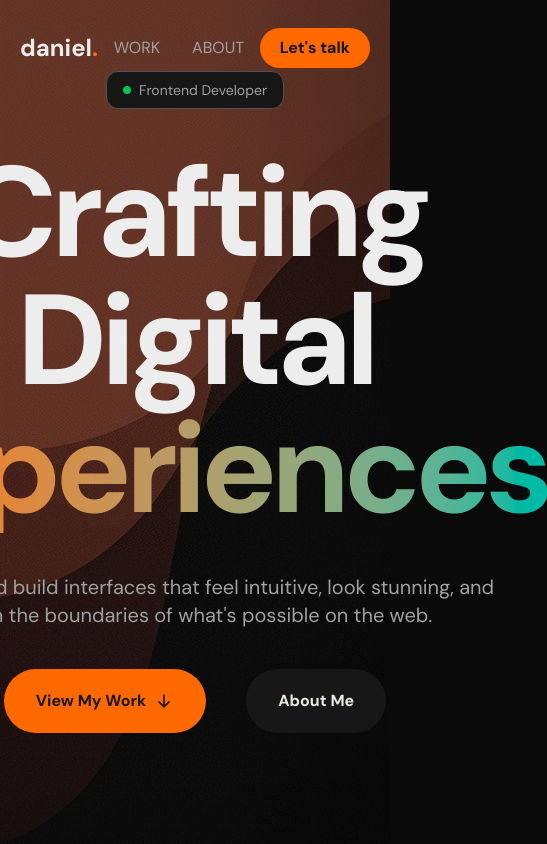
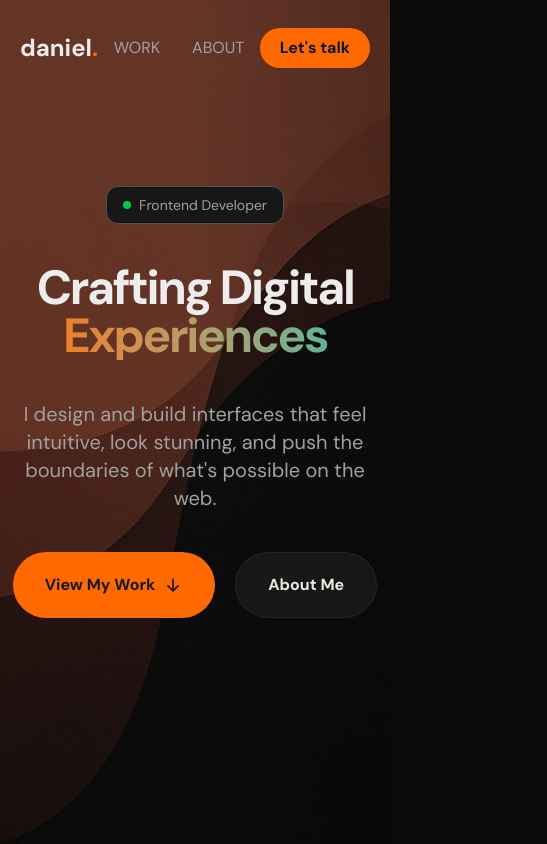
Before and after one commit to danielekeberg/POR2, a Next.js app: page / in a window 390 px wide. Shown: the top 844 px of the page, 547 px wide, since content can reach past the window. Built offline with nearby package versions, Linux system fonts and the light colour scheme.

Commit message:
Added Fade animation

```diff
--- /dev/null
+++ b/app/components/FadeAnimation/Fade.css
@@ -0,0 +1,23 @@
+.fade {
+    opacity: 0;
+    transform: translateY(-20px);
+    transition: opacity 0.6s ease-out, transform 0.6s ease-out;
+}
+
+.fade-up {
+    transform: translateY(25px)
+}
+.fade-down {
+    transform: translateY(-25px)
+}
+.fade-left {
+    transform: translateX(25px)
+}
+.fade-right {
+    transform: translateX(-25px)
+}
+
+.fade.visible {
+    opacity: 1;
+    transform: translateY(0);
+}
--- /dev/null
+++ b/app/components/FadeAnimation/Fade.tsx
@@ -0,0 +1,23 @@
+'use client';
+import { useEffect, useState} from "react";
+import "./Fade.css";
+
+interface FadeProps {
+    children: React.ReactNode;
+    dir?: "up" | "down" | "left" | "right";
+}
+
+const Fade: React.FC<FadeProps> = ({ children, dir = "down" }) => {
+    const [visible, setVisible] = useState(false);
+    useEffect(() => {
+        const timeout = setTimeout(() => setVisible(true), 100);
+        return () => clearTimeout(timeout);
+    }, [])
+    return(
+        <section className={`fade fade-${dir} ${visible ? 'visible' : ''}`}>
+            {children}
+        </section>
+    )
+}
+
+export default Fade;
--- a/app/components/Hero.tsx
+++ b/app/components/Hero.tsx
@@ -1,5 +1,6 @@
 'use client';
 import Link from "next/link";
+import Fade from "@/app/components/FadeAnimation/Fade";
 export default function Hero() {
     const scrollIntoView = () => {
         document.getElementById("projects")?.scrollIntoView({ behavior: "smooth" })
@@ -11,6 +12,7 @@ export default function Hero() {
                 <div className="absolute inset-0 bg-gradient-to-r from-transparent via-transparent to-black/20" />
                 <div className="absolute inset-0 bg-gradient-to-b from-transparent via-transparent to-black/20" />
             </div>
+            <Fade dir='up'>
                 <div className="z-99">
                     <div className="flex justify-center">
                         <div title="I'm available!" className="bg-neutral-900 px-4 text-sm text-neutral-300 py-2 rounded-xl border border-neutral-600 flex items-center gap-2">
@@ -19,20 +21,21 @@ export default function Hero() {
                         </div>
                     </div>
                     <div className="text-center my-10">
-                    <h1 className="text-9xl tracking-tighter font-extrabold">Crafting Digital</h1>
-                    <h1 className="text-9xl tracking-tighter font-extrabold text-center bg-gradient-to-r bg-clip-text text-transparent from-orange-500 to-teal-500">Experiences</h1>
+                        <h1 className="text-5xl md:text-9xl tracking-tighter font-extrabold">Crafting Digital</h1>
+                        <h1 className="text-5xl md:text-9xl tracking-tighter font-extrabold text-center bg-gradient-to-r bg-clip-text text-transparent from-orange-500 to-teal-500">Experiences</h1>
                     </div>
                     <div className="flex justify-center">
-                    <p className="text-neutral-400 text-xl w-150 text-center">I design and build interfaces that feel intuitive, look stunning, and push the boundaries of what's possible on the web.</p>
+                        <p className="text-neutral-400 text-xl px-5 md:px-0 md:w-150 text-center">I design and build interfaces that feel intuitive, look stunning, and push the boundaries of what's possible on the web.</p>
                     </div>
-                <div className="flex gap-10 justify-center my-10">
+                    <div className="flex gap-5 md:gap-10 justify-center my-10">
                         <button onClick={scrollIntoView} className="flex group items-center gap-2 bg-orange-500 px-8 py-5 text-neutral-900 font-bold rounded-full hover:scale-110 cursor-pointer transition hover:shadow-lg shadow-orange-500/15">
                             <p>View My Work</p>
                             <img className="h-5 group-hover:translate-y-1 transition duration-300" src="../arrow-down.svg" />
                         </button>
-                    <Link href="../about/" className="bg-neutral-900 px-8 py-5 text-[#eae8e0] font-bold rounded-full hover:scale-110 cursor-pointer transition hover:shadow-lg shadow-neutral-500/15">About Me</Link>
+                        <Link href="../about/" className="bg-neutral-900 border border-neutral-400/10 px-8 py-5 text-[#eae8e0] font-bold rounded-full hover:scale-110 cursor-pointer transition hover:shadow-lg shadow-neutral-500/15">About Me</Link>
                     </div>
                 </div>
+            </Fade>
         </div>
     )
 }
```
Lines whose indentation alone changed are shown as unchanged.
